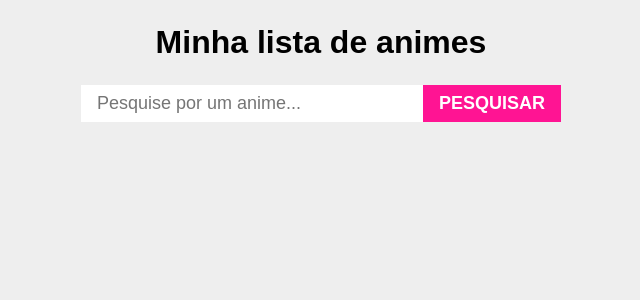
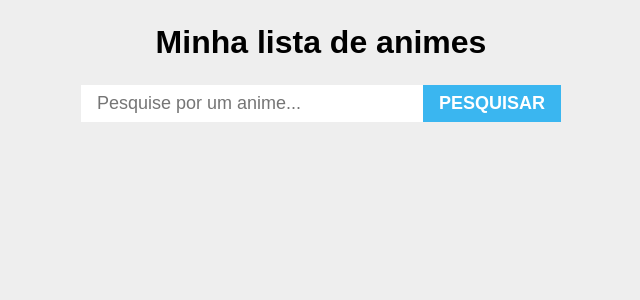
Before and after one commit to jxhnlcs/AnimeTrackerVue, a Vue app: page / in a window 1280 px wide. Shown: the top 300 px of the page, without its empty margins (319-959 px from the left). Built offline with nearby package versions, Linux system fonts and the light colour scheme.

Commit message:
Update style.css

```diff
--- a/src/style.css
+++ b/src/style.css
@@ -48,7 +48,7 @@ form input {
 
 	display: block;
 	padding: 0.5rem 1rem;
-	background-image: linear-gradient(to right, deeppink 50%, darkviolet 50%);
+	background-image: linear-gradient(to right, rgb(58, 182, 240) 50%, rgb(32, 15, 128) 50%);
 	background-size: 200%;
 	color: white;
 	font-size: 1.125rem;
```
